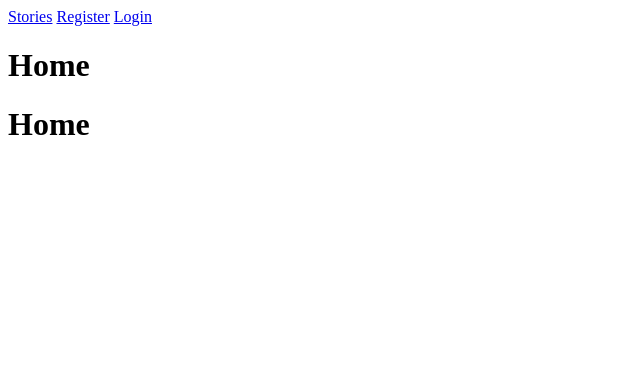
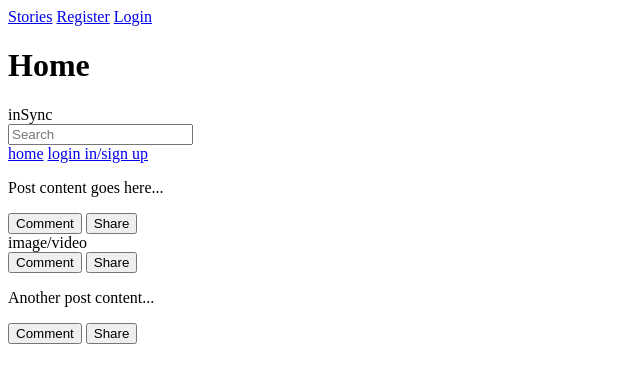
Before and after one commit to 582-41W-VA/InSync, a Django app: page /posts/ in a window 1280 px wide. Shown: the top 383 px of the page, without its empty margins (0-640 px from the left). Run offline with Django 5.2, Linux system fonts and the light colour scheme.

Commit message:
home.html base html made for home page

```diff
--- a/posts/templates/posts/home.html
+++ b/posts/templates/posts/home.html
@@ -1,6 +1,57 @@
 {% extends 'base.html' %}
 {% block 'title' %} Home {% endblock %}
 {% block 'main' %}
-<h1>Home</h1>
+<nav>
+    <div class="navbar">
+        <div class="logo">inSync</div>
+        <div class="search-bar">
+            <input type="text" placeholder="Search">
+        </div>
+        <div class="nav-links">
+            <a href="#">home</a>
+            <a href="#">login in/sign up</a>
+        </div>
+    </div>
+</nav>
 
+<div class="posts">
+    <div class="post">
+        <div class="post-header">
+            <div class="user-icon"></div>
+            <div class="post-content">
+                <p>Post content goes here...</p>
+            </div>
+            <div class="post-actions">
+                <button>Comment</button>
+                <button>Share</button>
+            </div>
+        </div>
+    </div>
+
+    <div class="post">
+        <div class="post-header">
+            <div class="user-icon"></div>
+            <div class="post-content">
+                <div class="media-placeholder">image/video</div>
+            </div>
+            <div class="post-actions">
+                <button>Comment</button>
+                <button>Share</button>
+            </div>
+        </div>
+    </div>
+
+    <div class="post">
+        <div class="post-header">
+            <div class="user-icon"></div>
+            <div class="post-content">
+                <p>Another post content...</p>
+            </div>
+            <div class="post-actions">
+                <button>Comment</button>
+                <button>Share</button>
+            </div>
+        </div>
+    </div>
+</div>
 {% endblock %}
```
